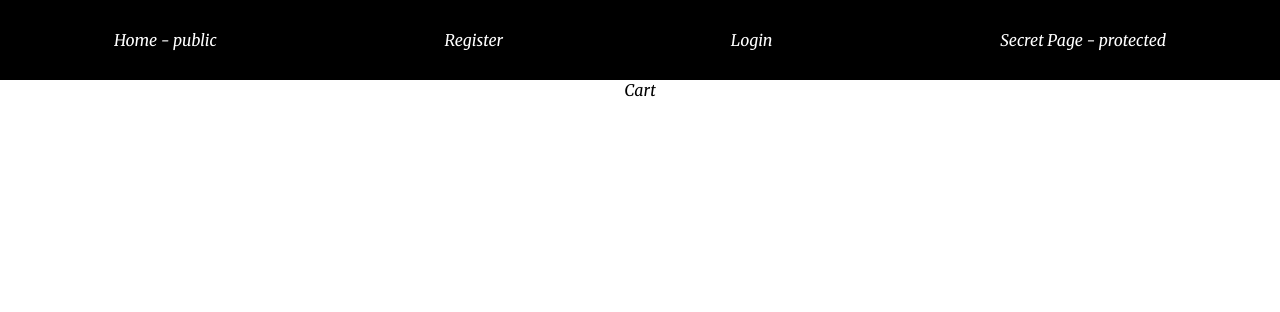
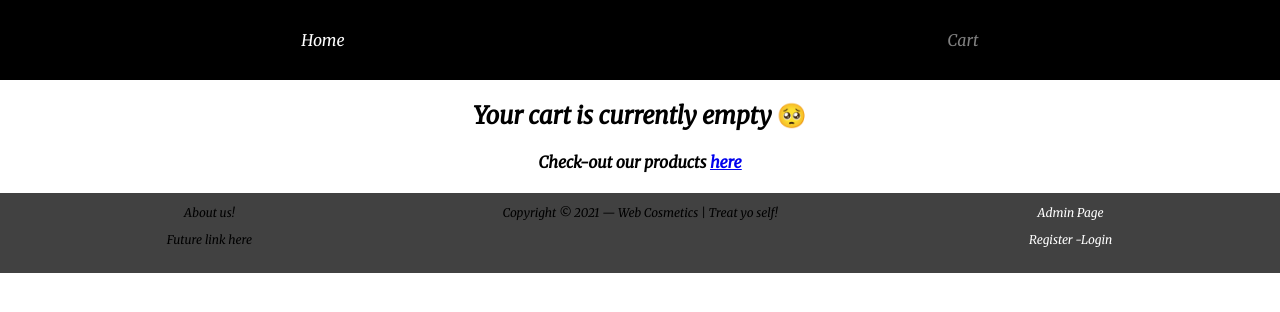
Before and after one commit to gabriellatavares/treatyoself, a React (Create React App) app in the folder client/: page /cart in a window 1280 px wide. Shown: the top 312 px of the page. Built offline with nearby package versions, Linux system fonts and the light colour scheme.

Commit message:
cart page almost done

```diff
--- a/client/package.json
+++ b/client/package.json
@@ -4,6 +4,7 @@
   "private": true,
   "dependencies": {
     "axios": "^0.19.0",
+    "font-awesome": "^4.7.0",
     "react": "^16.8.6",
     "react-dom": "^16.8.6",
     "react-router-dom": "^5.0.1",
--- a/client/src/App.js
+++ b/client/src/App.js
@@ -6,6 +6,7 @@ import Login from './containers/Login.js';
 import Register from './containers/Register.js';
 import SecretPage from './containers/SecretPage.js';
 import Navbar from './components/Navbar.js';
+import Footer from './components/Footer.js'
 import { URL } from './config';
 import AddProduct from './containers/AddProduct'
 import DeleteProduct from './containers/DeleteProduct'
@@ -48,7 +49,7 @@ function App() {
 	};
 	return (
 		<Router>
-			<Navbar isLoggedIn={isLoggedIn} />
+			<Navbar />
 			<Route exact path="/" component={Home} />
 			<Route
 				exact
@@ -69,7 +70,7 @@ function App() {
 				<Route exact path = "/products/delete/:id" component = {DeleteProduct}/>
 				<Route exact path = "/products/update" component = {UpdateProduct}/>
 				<Route exact path = "/cart" component = {Cart}/>
-
+			<Footer isLoggedIn={isLoggedIn} />
 		</Router>
 	);
 }
--- /dev/null
+++ b/client/src/components/Footer.js
@@ -0,0 +1,39 @@
+import React from 'react'
+import {NavLink} from 'react-router-dom';
+
+const Footer = ({isLoggedIn}) => (
+      <footer>
+
+        <div><p>About us!</p>
+          <span>Future link here</span>
+        </div>
+        <div><p>Copyright © 2021 — Web Cosmetics | Treat yo self!</p></div>
+        <div><p>
+        	<NavLink exact style={styles.default} activeStyle={styles.active} to={'/secret-page'}>
+		      	Admin Page
+	      </NavLink></p>
+        {!isLoggedIn ? (
+			[
+			<NavLink exact style={styles.default} activeStyle={styles.active} to={'/register'}>
+					Register -
+				</NavLink>,
+				<NavLink exact style={styles.default} activeStyle={styles.active} to={'/login'}>
+					Login
+				</NavLink>
+			]
+		) : null}</div>
+
+
+
+      </footer>
+)
+export default Footer;
+const styles = {
+	active: {
+		color: 'gray'
+	},
+	default: {
+		textDecoration: 'none',
+		color: 'white'
+	}
+};
--- a/client/src/components/Navbar.js
+++ b/client/src/components/Navbar.js
@@ -1,25 +1,14 @@
 import React from 'react';
 import { NavLink } from 'react-router-dom';
 
-const Navbar = ({ isLoggedIn }) => (
+
+const Navbar = () => (
 	<div className="navbar">
 		<NavLink exact style={styles.default} activeStyle={styles.active} to={'/'}>
-			Home - public
+			Home
 		</NavLink>
-
-		{!isLoggedIn ? (
-			[
-				<NavLink exact style={styles.default} activeStyle={styles.active} to={'/register'}>
-					Register
-				</NavLink>,
-				<NavLink exact style={styles.default} activeStyle={styles.active} to={'/login'}>
-					Login
-				</NavLink>
-			]
-		) : null}
-
-		<NavLink exact style={styles.default} activeStyle={styles.active} to={'/secret-page'}>
-			Secret Page - protected
+		<NavLink exact style={styles.default} activeStyle={styles.active} to={'/cart'}>
+			Cart
 		</NavLink>
 	</div>
 );
--- a/client/src/containers/AddContent.js
+++ b/client/src/containers/AddContent.js
@@ -13,7 +13,9 @@ const AddContent = (props) => {
   useEffect(() => {
     localStorage.setItem('shopping-cart', JSON.stringify(cart))
 })
+
 return (
+  <div>
     <button onClick={() => setCart ([
       {
         name: props.name,
@@ -22,28 +24,12 @@ return (
         image: props.image,
       },
       ...cart
-    ])}>
+    ])
+
+    }>
       Let's shop!</button>
-  )
+
+ </div>
+ )
 }
 export default AddContent
-
-
-// import React from 'react'
-// class AddContent extends React.Component {
-//   setProduct(){
-//     let teste = []
-//     let product = {name: this.props.name, price: this.props.price, image: this.props.image, id: this.props._id}
-//     teste.push(product)
-//     localStorage.setItem('cart', JSON.stringify(teste))
-
-
-//   }
-//   render(){
-//     return (
-//       <button onClick={ () => this.setProduct()}>Buy Item!</button>
-//     )
-//   }
-// }
-
-// export default AddContent
--- a/client/src/containers/Cart.js
+++ b/client/src/containers/Cart.js
@@ -1,105 +1,69 @@
-// import React from 'react'
-// import Axios from 'axios'
-// import { URL } from '../config'
-// import Total from './CartTotal'
+import React from "react";
+import EmptyCart from './Empty'
+import Total from './Total'
 
-// class Cart extends React.Component {
 
-//   state = {
-//     items: [],
-//     copyItems: [],
-//     product_id: '',
-//     loading: true,
-//   }
-//   componentDidMount(){
-//     this.find();
-//   }
-//   async find(){
-//     try {
-//       const userID = localStorage.getItem('userID')
-//       const response = await Axios.get(`${URL}/cart/${userID}`)
-//       this.setState({
-//         items: response.data.items,
-//         loading: false,
-//       })
-//       console.log(response)
-//     }
-//     catch(error){
-//       this.setState({ loading: false, error })
-//     }
-//   }
-//   handleChange = (e, i) =>{
-//     let inputValue = e.target.value;
-//     this.setState(prevState => {
-//       let items = [...prevState.items]
-//       items[i] = {...items[i], quantity: inputValue}
-//       return { items }
-//     })
-//   }
-//   async remove(product_id){
-//     try {
-//       const userID = localStorage.getItem('userID')
-//       const response = await Axios.delete(`${URL}/cart/delete`, {
-//         data: { userID: userID, product_id: product_id }
-//       })
-//       this.setState ({
-//         copyItems: response.data
-//       })
-//       window.location='/cart'
-//     }
-//     catch(error) {
-//       console.log(error)
-//     }
-//   }
-//   handleClear = async (e) => {
-//     e.preventDefault()
-//     try {
-//       const userID = localStorage.getItem('userID')
-//       const response = await Axios.post(`${URL}/cart/clear`, {
-//         userID: userID
-//       })
-//       console.log(response)
-//       window.location = '/cart';
-//     }
-//     catch(error){
-//       console.log(error)
-//     }
-//   }
-//   render(){
-//     let { items, loading } = this.state;
-//     return (
-//       <div>
-//       <h1>My cart</h1>
-//       {!loading ?
-//       (items.map((product, idx) => {
-//         return (
-//           <div key = {product.product._id}>
-//             <img src = {product.product.image} alt = 'item'/>
-//             <h3>{product.product.name}</h3>
-//             <input type= 'number' value ={product.quantity} onChange = {e => this.handleChange(e, idx)}/>
-//             <h3>{product.quantity} * {product.product.price}€</h3>
-//             <button onClick = {(e) => {this.remove(product.product._id);}}>X</button>
-//             </div>
+class Cart extends React.Component {
 
-//         )
-//       }))
-//       : (<h2>Your cart is loading...</h2>) }
-//       	<button onClick = {this.handleClear}>Clear Cart</button>
-//         <Total items = {items} />
-//       </div>
+  state = {
+    cart: JSON.parse(localStorage.getItem('shopping-cart')),
+    quantity: '',
+  }
+clearCart = () => {
+  localStorage.clear()
+  window.location = '/cart'
+}
 
-//     )
-//   }
-// }
-// export default Cart;
+handleChange = (e, i) => {
+  let inputValue = e.target.value;
+  this.setState(prevState => {
+    let quantity = [...prevState.quantity];
+    quantity[i] = {quantity: inputValue}
+    return {quantity}
 
-import React from 'react'
+  })
+};
 
-export class Cart extends React.Component{
-  render(){
-    return (
-      <div>Cart</div>
-    )
+
+
+  render (){
+    if ((this.state.cart == null) || (this.state.cart == [])) {
+      return (
+        <EmptyCart />
+      )} else {
+        return (
+          <div className="shopCart">
+            <h1>Cart</h1>
+            <h3>You selected really nice items. Now it's time to check out your order below:</h3>
+            <div className="items"> {this.state.cart.map ((item, i) => {
+              return <div className="item" key={i}>
+              <h3>{item.name}</h3>
+              <img className='imgcart' src= {item.image} alt ="nice_cosmetics"/>
+              <div className="price">Price: {item.price}€</div>
+              <div className="quantity">Quantity: </div>
+              <input onChange = {e => this.handleChange(e, i)} type="number" min="1" step="1"/>
+              <button>🗑️</button>
+              </div>
+
+            })
+
+            }
+
+            </div>
+             <Total
+             items = {this.state.cart}
+             quantity = {this.state.quantity}
+             />
+            <div><button onClick={this.clearCart}>Clear cart!</button></div>
+
+
+          </div>
+        )
+
+    }
   }
+
 }
+
+
 export default Cart
--- /dev/null
+++ b/client/src/containers/Empty.js
@@ -0,0 +1,15 @@
+import React from 'react'
+import { NavLink } from 'react-router-dom'
+
+class EmptyCart extends React.Component {
+  render () {
+      return (
+         <div>
+             <h2>Your cart is currently empty <span>🥺</span></h2>
+             <h4>Check-out our products <NavLink to = {`/products/`}>here</NavLink></h4>
+           </div>
+      )
+  }
+}
+
+export default EmptyCart;
--- a/client/src/containers/Product.js
+++ b/client/src/containers/Product.js
@@ -34,9 +34,9 @@ class Product extends React.Component{
         <img className='oneProduct' src={product.image} alt='product'/>
         </div>
         <div className='descrip'>
+        <NavLink to = {`/products/`}>Back to products</NavLink>
         <p>{product.description}</p>
         <p>{product.price}€</p>
-        <NavLink to = {`/products/`}>Back to products</NavLink>
         <AddContent
         product_id = {product._id}
         name = {product.name}
--- /dev/null
+++ b/client/src/containers/Total.js
@@ -0,0 +1,25 @@
+import React from 'react';
+
+class Total extends React.Component {
+  render () {
+    let total = 0;
+    return (
+      <div> {this.props.items.map ((item, i) => {
+        let quantity = this.props.quantity[i]
+        if (quantity === undefined){
+          quantity = 1;
+        } else {
+        quantity = quantity.quantity
+        }
+        total += this.props.items[i].price * quantity
+        return null;
+      })
+      }
+        <h2 className="total">Cart Total: {total.toFixed(2)}€</h2>
+      </div>
+    )
+  }
+}
+
+
+export default Total;
--- a/client/src/index.css
+++ b/client/src/index.css
@@ -9,10 +9,24 @@ body {
 	width: 100%;
 	height: 10vh;
 	background-color: black;
-    display: flex;
-    justify-content: space-around;
-    align-items: center;
+  display: flex;
+  justify-content: space-around;
+  align-items: center;
 }
+footer {
+	background-color:rgb(65, 65, 65);
+	display: grid;
+  grid-template-columns: repeat(3, 1fr);
+	gap: 1em;
+	font-size: 1.5vh;
+	width: 100%;
+	height: 10vh;
+}
+
+footer:last-child p {
+	align-items: center;
+}
+
 
 .form_container {
 	width: 30%;
@@ -76,3 +90,24 @@ button {
 	padding: 100px;
   text-align: initial;
 }
+
+.shopCart {
+  margin: 50px;
+}
+.items {
+  display: grid;
+  grid-template-columns: 1fr 1fr 1fr;
+  grid-gap: 1em;
+}
+
+.item {
+  padding: 20px 50px;
+  text-align: center;
+  border-radius: 5%;
+}
+
+.imgcart {
+	width:  50%;
+	height: 50%;
+	object-fit: cover;
+}
```
Also changed, not shown: 1 other file (tests, documents, lock files or other folders).
